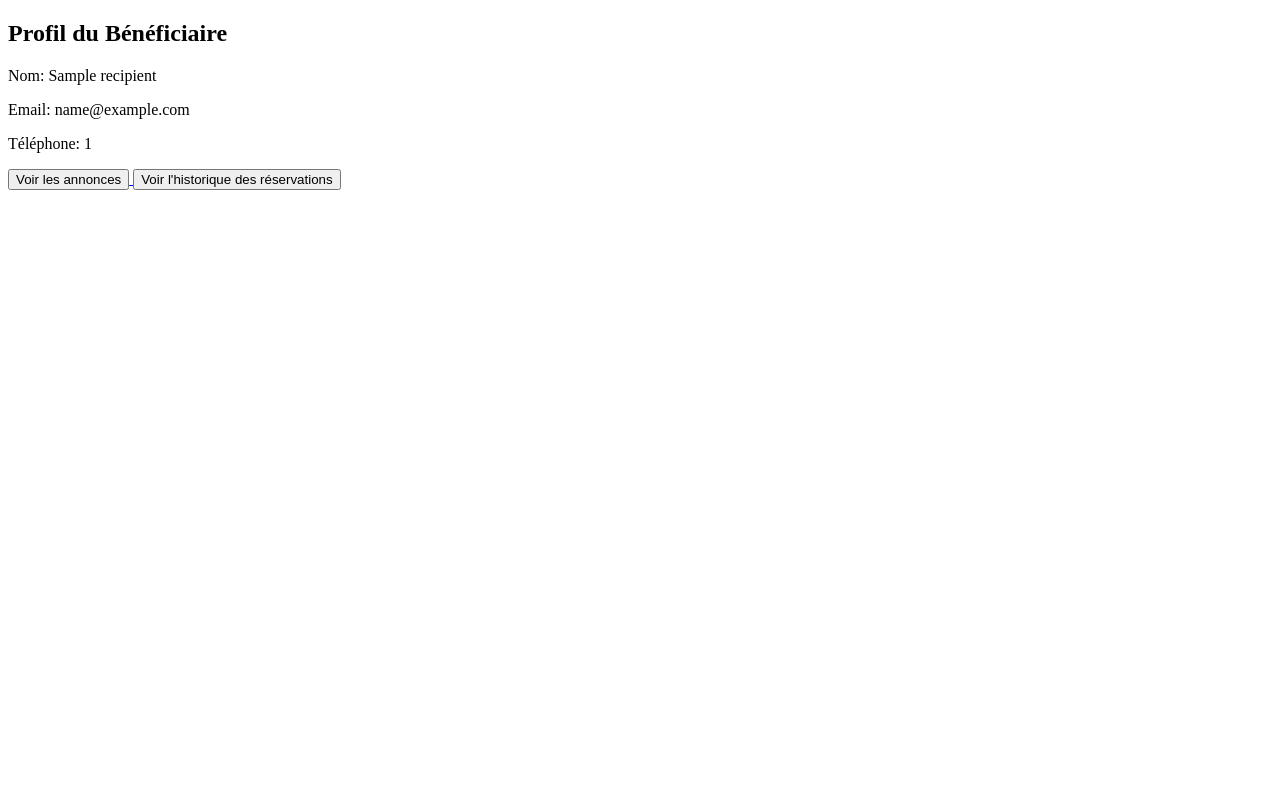
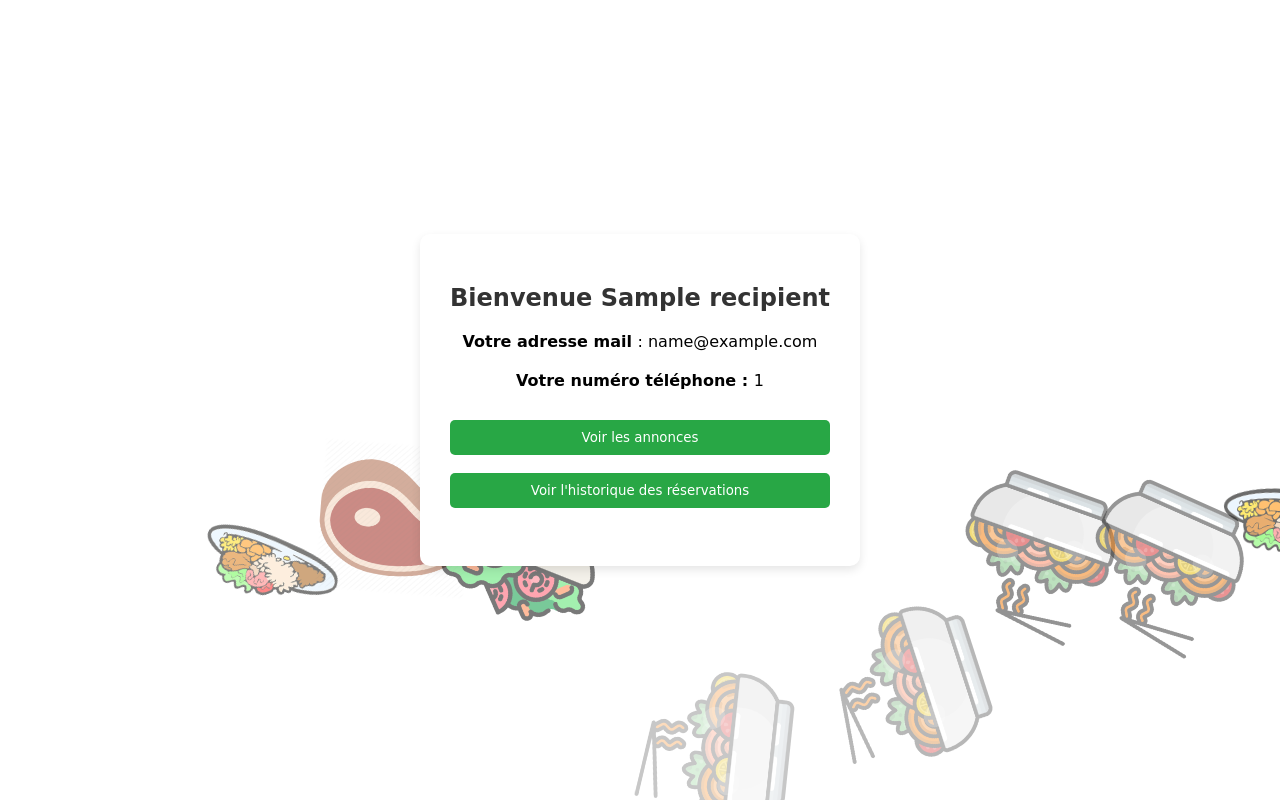
Before and after one commit to kenzarul/Food_Waste_Project, a PHP site: page /web/recipient_profile.php in a window 1280 px wide. Run offline with PHP 8.4, Linux system fonts and the light colour scheme; the visitor is signed in with stand-in values (Sample User, id 1); tables that the repository leaves empty hold one stand-in row (values such as "Sample post").

Commit message:
Modification frontend

```diff
--- a/static/css/main.css
+++ b/static/css/main.css
@@ -27,10 +28,25 @@ html, body {
     align-items: center;
 }
 
-h2 {
+h2, h3 {
     margin-bottom: 20px;
     color: #333;
 }
+
+p {
+    margin-bottom: 20px;
+}
+
+.donor-details {
+    text-align: left; /* Align the donor details text to the left */
+    margin-bottom: 20px;
+}
+
+/* Add margins to paragraphs inside donor-details */
+.donor-details p {
+    margin-bottom: 10px;
+}
+
 
 input, select, button {
     width: 100%;
@@ -38,9 +54,11 @@ input, select, button {
     margin: 8px 0;
     border: 1px solid #ccc;
     border-radius: 5px;
+
 }
 
 button {
+    margin-top: 10px;
     background-color: #28a745;
     color: white;
     border: none;
--- a/web/index.php
+++ b/web/index.php
@@ -52,7 +52,7 @@ if ($_SERVER['REQUEST_METHOD'] == 'POST') {
     <meta charset="UTF-8">
     <meta name="viewport" content="width=device-width, initial-scale=1.0">
     <title>Connexion</title>
-    <link rel="stylesheet" href="static/css/main.css">
+    <link rel="stylesheet" href="../static/css/main.css">
 </head>
 <body>
 
@@ -63,7 +63,7 @@ if ($_SERVER['REQUEST_METHOD'] == 'POST') {
     <div class="food-container">
         <div class="food-container-inner">
             <?php for ($i = 0; $i < 27; $i++): ?>
-                <div class="food-image" style="background-image: url('static/img/<?php echo $foodImages[array_rand($foodImages)]; ?>');"></div>
+                <div class="food-image" style="background-image: url('../static/img/<?php echo $foodImages[array_rand($foodImages)]; ?>');"></div>
             <?php endfor; ?>
         </div>
     </div>
--- a/web/recipient_profile.php
+++ b/web/recipient_profile.php
@@ -24,19 +24,30 @@ $recipient = $result->fetch_assoc();
 <head>
     <meta charset="UTF-8">
     <title>Profil du Bénéficiaire</title>
+    <link rel="stylesheet" href="../static/css/main.css">
 </head>
+
 <body>
-    <h2>Profil du Bénéficiaire</h2>
-    <p>Nom: <?php echo htmlspecialchars($recipient['nom']); ?></p>
-    <p>Email: <?php echo htmlspecialchars($recipient['mail']); ?></p>
-    <p>Téléphone: <?php echo htmlspecialchars($recipient['telephone']); ?></p>
+<?php
+    // Include the same animation as register.php
+    $foodImages = ["chicken1.png", "steak.png", "salad.png", "noodle.png"];
+    ?>
+    <div class="food-container">
+        <div class="food-container-inner">
+            <?php for ($i = 0; $i < 27; $i++): ?>
+                <div class="food-image" style="background-image: url('../static/img/<?php echo $foodImages[array_rand($foodImages)]; ?>');"></div>
+            <?php endfor; ?>
+        </div>
+    </div>
 
-    <!-- Buttons for actions -->
-    <a href="food_listing.php">
-        <button>Voir les annonces</button>
-    </a>
-    <a href="reservation_history.php">
-        <button>Voir l'historique des réservations</button>
-    </a>
+    <div class="login-container">
+        <h2> Bienvenue <?php echo htmlspecialchars($recipient['nom']); ?></h2>
+        <?php if (isset($error)) echo "<p class='error'>$error</p>"; ?>
+        <p><strong>Votre adresse mail </strong>: <?php echo htmlspecialchars($recipient['mail']); ?></p>
+        <p><strong>Votre numéro téléphone : </strong><?php echo htmlspecialchars($recipient['telephone']); ?></p>
+        <a href="food_listing.php"><button type="submit">Voir les annonces</button></a>
+        <a href="reservation_history.php"><button type="submit">Voir l'historique des réservations</button></a>
+    </div>
+
 </body>
 </html>
```
Also changed, not shown: other parts of static/css/main.css (+40 -0 lines), web/donor_profile.php (+24 -9 lines), web/register.php (+12 -0 lines).
